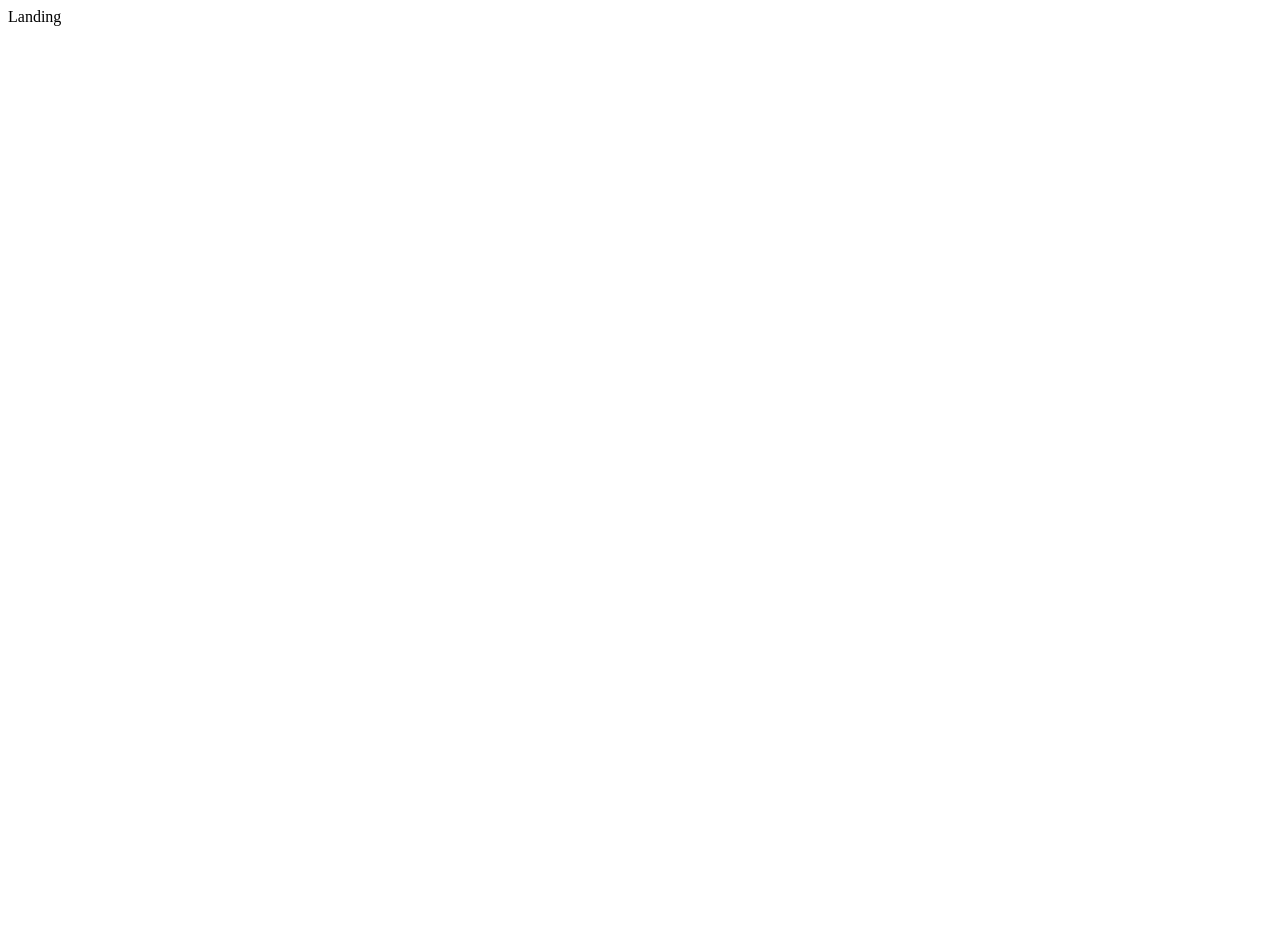
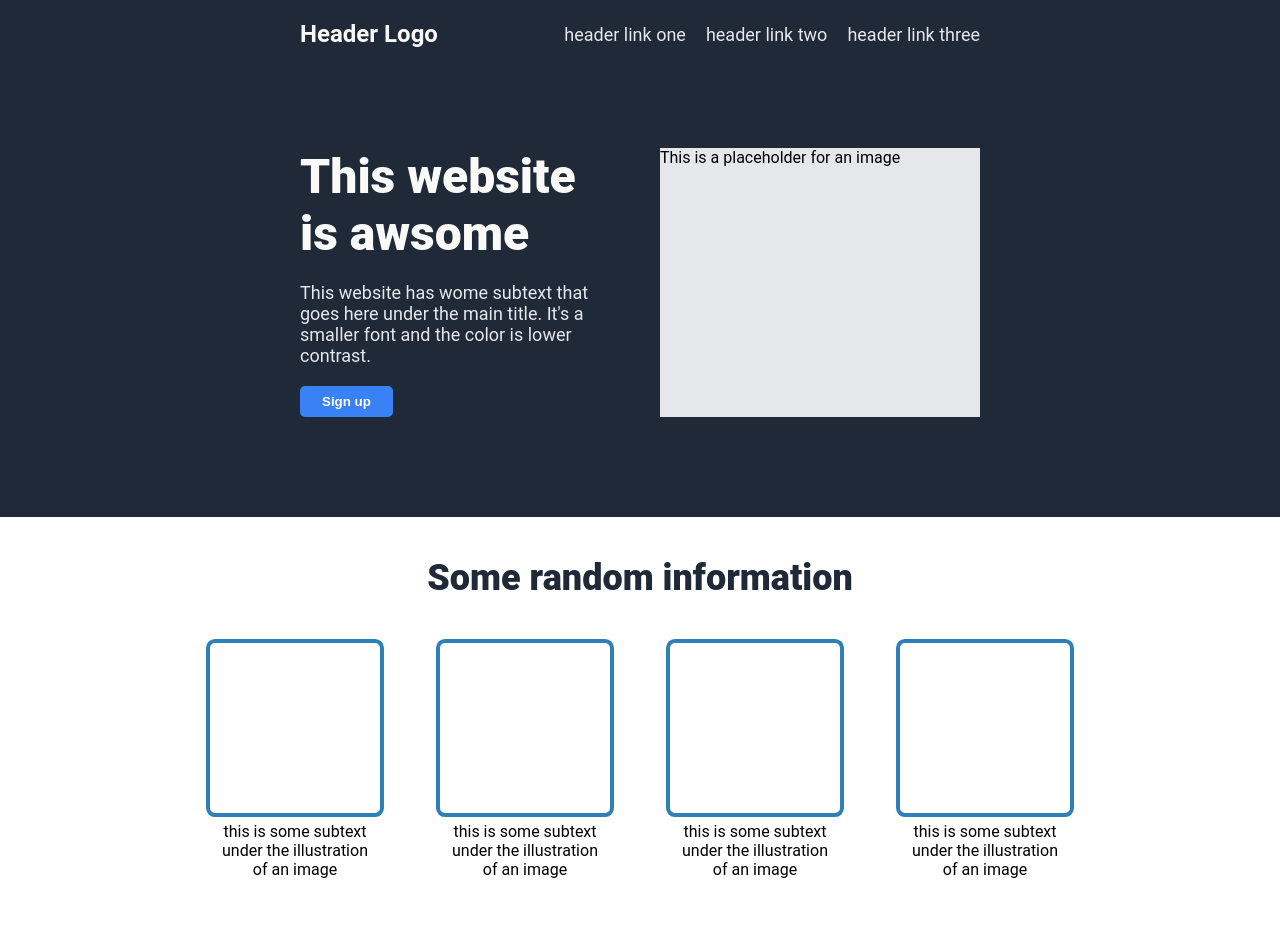
Before and after one commit to guillaumesrl/project-01-landing, a plain HTML site: page index.html in a window 1280 px wide. Shown: the top 946 px of the page. Before the commit the page ends 800 px from the top, so only its background shows below. Drawn offline with Linux system fonts and the light colour scheme.

Commit message:
Generic html + css
The page is build according to the model with generic content.

```diff
--- a/index.html
+++ b/index.html
@@ -3,10 +3,77 @@
 <head>
     <meta charset="UTF-8">
     <meta name="viewport" content="width=device-width, initial-scale=1.0">
-    <link rel="stylesheet" href="style.css"
+    <link rel="stylesheet" href="style.css">
     <title>Landing</title>
 </head>
 <body>
+    <div class="hero">
+        <div class="nav">
+            <div class="logo">Header Logo</div>
+            <ul>
+                <li><a href="">header link one</a></li>
+                <li><a href="">header link two</a></li>
+                <li><a href="">header link three</a></li>
+            </ul>
+        </div>
+        <div class="header">
+            <div class="left-content">
+                <h1>This website is awsome</h1>
+                <p>This website has wome subtext that goes here under the main title. It's a smaller font and the color is lower contrast.</p>
+                <button>Sign up</button>
+            </div>
+            <div class="right-image">
+                This is a placeholder for an image
+            </div>
+        </div>
+    </div>
+
+    <div class="information">
+        <div class="title">
+            Some random information
+        </div>
+        <div class="arguments-list">
+            <div class="argument">
+                <div class="image"></div>
+                <div class="text">this is some subtext under the illustration of an image</div>
+            </div>
+            <div class="argument">
+                <div class="image"></div>
+                <div class="text">this is some subtext under the illustration of an image</div>
+            </div>
+            <div class="argument">
+                <div class="image"></div>
+                <div class="text">this is some subtext under the illustration of an image</div>
+            </div>
+            <div class="argument">
+                <div class="image"></div>
+                <div class="text">this is some subtext under the illustration of an image</div>
+            </div>
+        </div>
+    </div>
+    <div class="testimony">
+        <div class="quote">This is an inspiring quote, or a testimonial from a customer. Maybe it's just filling up space or maybe people
+            will actually read it. Who knows ? All i know is that it looks nice.
+        </div>
+        <div class="signature">- Thor, god of thunder</div>
+    </div>
+    <div class="cta">
+        <div class="banner">
+            <div class="content">
+                <div class="title">
+                    Call to action ! it's time !
+                </div>
+                <div class="text">
+                    Sign up for our product by clicking that button right over there
+                </div>
+            </div>
+
+            <button>Sign up</button>
+        </div>
+    </div>
+    <div class="footer">
+        copyright the odin project
+    </div>
 
 </body>
 </html>
--- a/style.css
+++ b/style.css
@@ -0,0 +1,186 @@
+
+body {
+    margin: 0;
+    padding: 0;
+    font-family: roboto, sans-serif;
+}
+
+.hero {
+    background-color: #1F2937;
+    padding: 20px 300px 100px 300px;
+}
+
+.hero .logo {
+    font-size: 24px;
+    font-weight: bolder;
+    color: #F9FAF8;
+}
+
+.hero h1 {
+    font-size: 48px;
+    font-weight:900;
+    color: #F9FAF8;
+    margin: 0;
+}
+
+.hero p, .hero a {
+    font-size: 18px;
+    color: #E5E7EB;
+    text-decoration: none;
+    margin: 0;
+    padding: 0;
+}
+
+.hero .nav {
+    display: flex;
+    justify-content: space-between;
+    align-items: center;
+}
+
+.hero .nav ul {
+    margin: 0;
+    padding: 0;
+    list-style-type: none;
+
+    display: flex;
+    gap: 20px;
+}
+
+.hero .header {
+    margin-top: 100px;
+    display: flex;
+    gap: 40px;
+}
+
+.hero .left-content {
+    display: flex;
+    flex-direction: column;
+    justify-content: flex-start;
+    align-items: flex-start;
+    gap: 20px;
+}
+
+.hero .header .left-content button {
+    background-color: #3882F6;
+    color: white;
+    border: solid 2px #3882F6;
+    border-radius: 5px;
+    padding: 6px 20px;
+    font-weight: bold;
+}
+
+.hero .right-image {
+    background-color: #E5E7EB;
+}
+
+
+.hero .left-content,
+.hero .right-image {
+    flex: 1 1 50%;
+}
+
+.information {
+    background-color: white;
+    margin-bottom: 70px;
+}
+
+.information .title {
+    font-size: 36px;
+    font-weight: 900;
+    color: #1F2937;
+    text-align: center;
+    margin: 40px 0;
+}
+
+.information .arguments-list {
+    display: flex;
+    justify-content: center;
+    align-items: center;
+    gap: 80px;
+}
+
+.information .argument {
+    max-width: 150px;
+}
+
+.information .argument .image {
+    border: solid 4px rgb(47, 128, 182);
+    width: 170px;
+    height: 170px;
+    border-radius: 5%;
+}
+
+.information .argument {
+    display: flex;
+    flex-direction: column;
+    justify-content: center;
+    align-items: center;
+    gap: 5px;
+}
+
+.information .argument .text {
+    text-align: center;
+}
+
+.testimony {
+    padding: 80px 420px;
+    background-color: #E5E7EB;
+
+    display: flex;
+    flex-direction: column;
+    justify-content: center;
+    gap: 30px;
+
+}
+
+.testimony .quote {
+    align-self: center;
+    font-size: 36px;
+    font-weight:lighter;
+    font-style:italic;
+    color: #1F2937;
+}
+
+.testimony .signature {
+    color: #1F2937;
+    font-weight: bold;
+    align-self: flex-end;
+}
+
+.cta {
+    padding: 50px 300px;
+    color: white;
+}
+
+.cta .banner {
+    background-color: #3882F6;
+    border: solid 2px #3882F6;
+    border-radius: 5px;
+    padding: 50px 130px;
+
+    display: flex;
+    justify-content: space-between;
+    align-items: center;
+}
+
+.cta .banner .content {
+    display: flex;
+    flex-direction: column;
+}
+
+.cta .banner .title {
+    font-weight: bold;
+}
+
+.cta .banner .text {
+    font-weight: lighter;
+}
+
+.cta button {
+    background-color: #3882F6;
+    color: white;
+    border: solid 2px white;
+    border-radius: 5px;
+    padding: 6px 20px;
+    font-weight: bold;
+}
```
Also changed, not shown: images/linux-22636.png (added).
